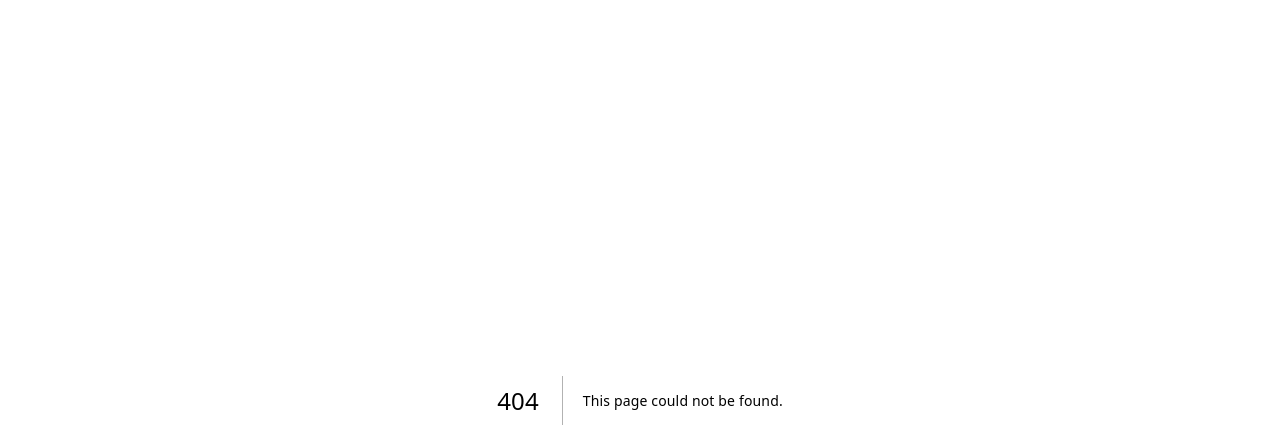
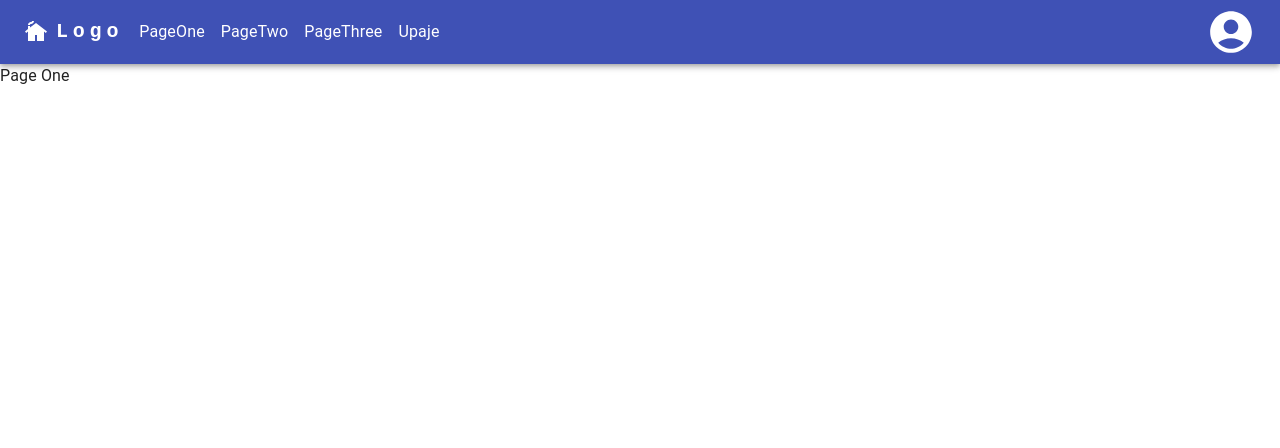
Before and after one commit to HectorOrlando/skeleton-next, a Next.js app: page /pageone in a window 1280 px wide. Before the commit this address had no page. Shown: the top 448 px of the page. Built offline with nearby package versions, Linux system fonts and the light colour scheme.

Commit message:
implement pages

```diff
--- a/src/components/ui/Navbar.tsx
+++ b/src/components/ui/Navbar.tsx
@@ -18,10 +18,10 @@ import CottageIcon from '@mui/icons-material/Cottage';
 
 /*
     TODO: Hacer cambios en versión Mobile y PC.
-    TODO: Cambiar texto de `Logo`, el Logo `CottageIcon`, y el array de const pages = ['Page-1', 'Page-2', 'Page-3', 'Upaje'];
+    TODO: Cambiar texto de `Logo`, el Logo `CottageIcon`, y el array de const pages = ['PageOne', 'PageTwo', 'PageThree', 'Upaje'];
 */
 
-const pages = ['Page-1', 'Page-2', 'Page-3', 'Upaje'];
+const pages = ['PageOne', 'PageTwo', 'PageThree', 'Upaje'];
 const settings = ['Profile', 'Account', 'Dashboard', 'Logout'];
 
 const Navbar = () => {
--- /dev/null
+++ b/src/pages/pageone.tsx
@@ -0,0 +1,12 @@
+import { Layout } from '@/components/layouts'
+import React from 'react'
+
+const PageOne = () => {
+    return (
+        <Layout title='Page One'>
+            <div>Page One</div>
+        </Layout>
+    )
+}
+
+export default PageOne;
```
Also changed, not shown: src/pages/pagethree.tsx (added, +12 -0 lines), src/pages/pagetwo.tsx (added, +12 -0 lines), 1 other file (tests, documents, lock files or other folders).
